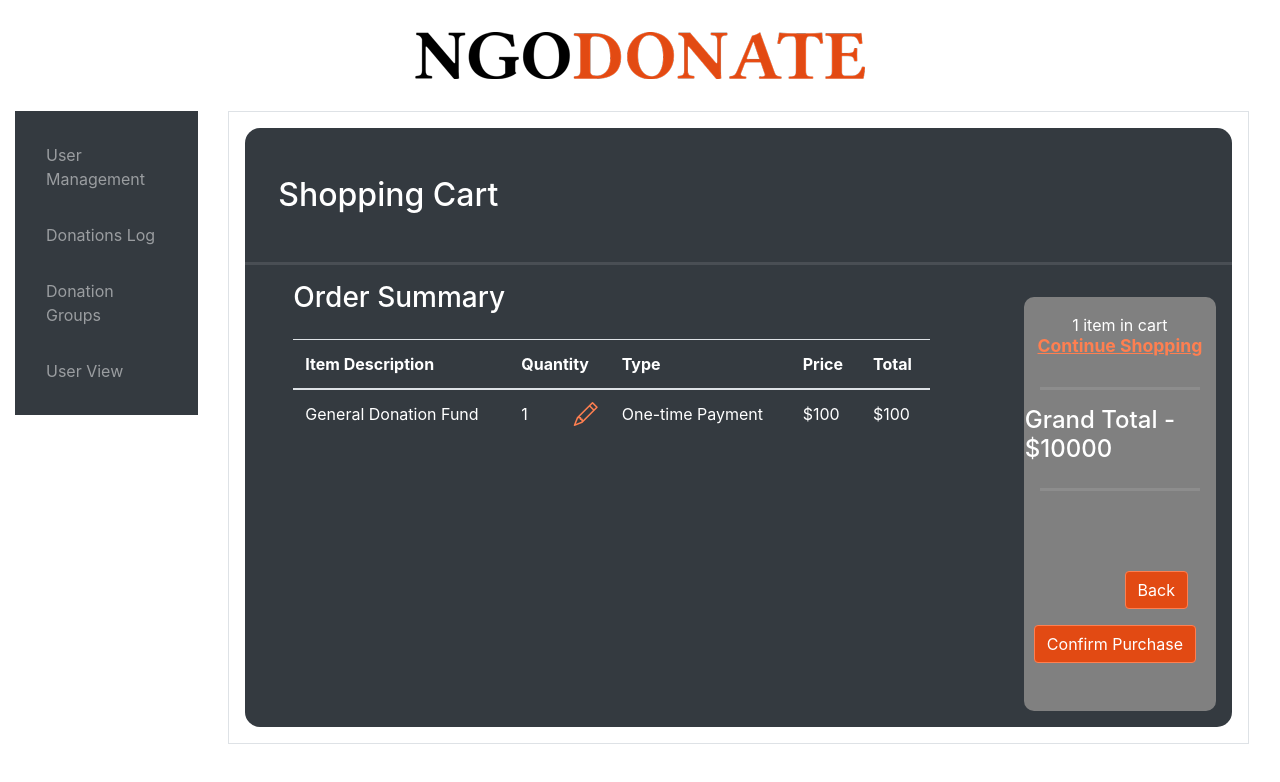
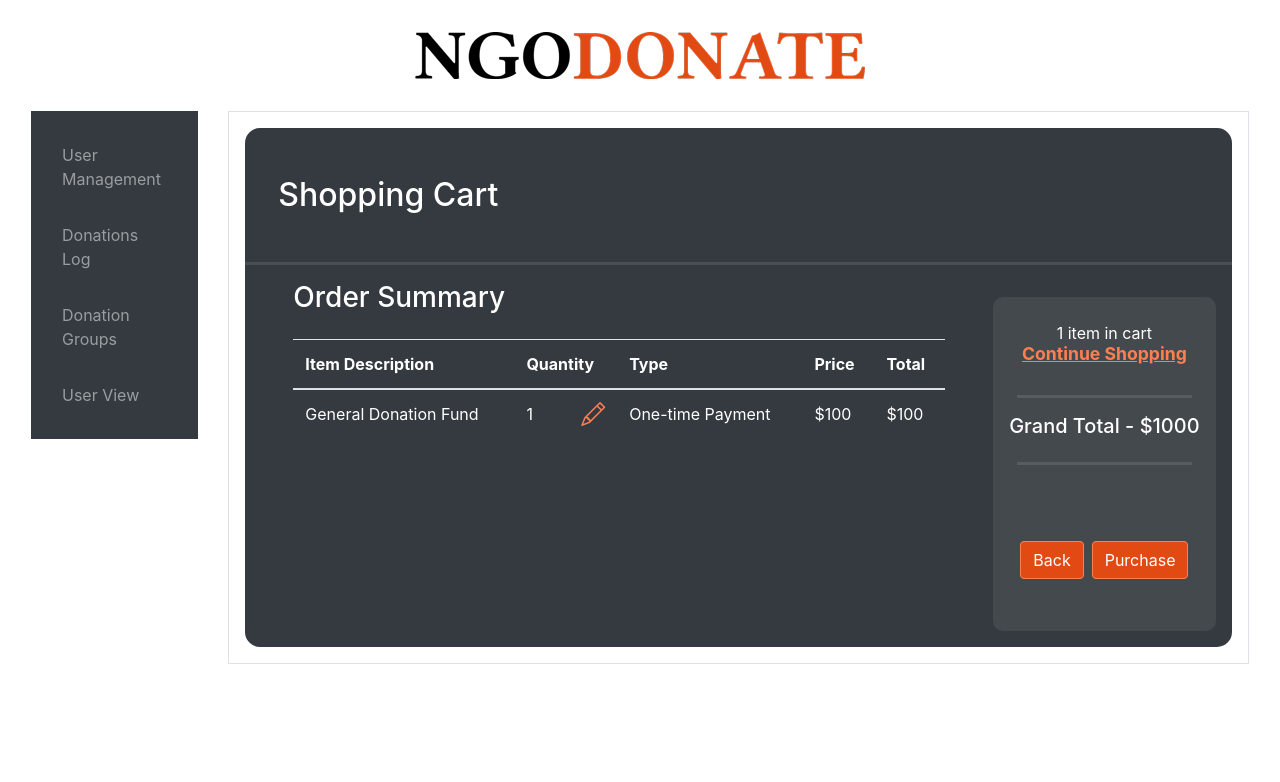
Before and after one commit to loganrennick/ngodonate, an Angular app: page /shopping-cart in a window 1280 px wide. Shown: the top 782 px of the page. Built offline with nearby package versions, Linux system fonts and the light colour scheme.

Commit message:
minor style adjustments

```diff
--- a/src/app/app.component.html
+++ b/src/app/app.component.html
@@ -7,7 +7,7 @@
   <div class="row">
     <div class="col-2">
       <div class="d-flex align-items-stretch">
-        <nav class="navbar navbar-dark bg-dark p-3 w-100">
+        <nav class="navbar navbar-dark bg-dark p-3 ml-3 w-100">
           <div class="container-fluid">
             <ul class="navbar-nav d-flex flex-column">
               <li class="nav-item py-2">
--- a/src/app/login/login.component.html
+++ b/src/app/login/login.component.html
@@ -1,36 +1,34 @@
-
-<div>
-    <form #loginForm="ngForm" (ngSubmit)="onFormSubmit(loginForm,InvalidUser)">
-
+<div class="p-3 border mr-3 d-flex justify-content-center">
+    <div class="col-6">
+        <form class="my-5" #loginForm="ngForm" (ngSubmit)="onFormSubmit(loginForm,InvalidUser)">
+            <h3 class="mb-5">Log in</h3>
             <div class="form-group row">
-            <label  class="col-sm-2 col-form-label">User Name</label>
-            <div class="col-sm-10">
-            <input type='text'  #userID="ngModel" required name="userID" class="form-control"
+                <label class="col-sm-4 col-form-label">User Name</label>
+                <div class="col-sm-8">
+                    <input type='text' #userID="ngModel" required name="userID" class="form-control"
                         [class.is-invalid]="userID.invalid && userID.touched" [(ngModel)]="loginModel.userID">
                     <div *ngIf="userID.touched && userID.errors">
                         <div class="alert alert-danger" *ngIf="userID.errors.required">User Name is required</div>
                     </div>
                 </div>
             </div>
-
             <div class="form-group row">
-            <label class="col-sm-2 col-form-label">Password </label>
-            <div class="col-sm-10">
-            <input type="password"  #passWord = "ngModel" required name="passWord" class="form-control"
+                <label class="col-sm-4 col-form-label">Password </label>
+                <div class="col-sm-8">
+                    <input type="password" #passWord="ngModel" required name="passWord" class="form-control"
                         [class.is-invalid]="passWord.invalid && passWord.touched" [(ngModel)]="loginModel.passWord">
                     <div *ngIf="passWord.touched && passWord.errors">
                         <div class="alert alert-danger" *ngIf="passWord.errors.required">Password is required</div>
                     </div>
                 </div>
             </div>
-        <div class="form-group" style="text-align: center;">
-            <div class="col-sm-10">
+            <div class="form-group">
+                <div class="mt-5 d-flex justify-content-end">
                     <button type="submit" [disabled]="loginForm.form.invalid" class="btn btn-primary">Login</button>
                 </div>
             </div>
-
-
         </form>
+    </div>
 
 
     <ng-template #InvalidUser>
--- a/src/app/shopping-cart/shopping-cart.component.html
+++ b/src/app/shopping-cart/shopping-cart.component.html
@@ -5,7 +5,7 @@
         </div>
         <hr>
         <div class="row">
-            <div class="col-9">
+            <div class="col-9 pr-0">
                 <div class="px-5">
                     <h3 class="pb-3">Order Summary</h3>
                     <table class="table">
@@ -38,8 +38,8 @@
                     </table>
                 </div>
             </div>
-            <div class="col-3">
-                <div class="m-3 p-3" style="background-color: grey; border-radius: 10px;">
+            <div class="col-3 pl-0">
+                <div class="my-3 p-4 mr-3 " style="background-color: #44494e; border-radius: 10px;">
                     <div class="row d-flex justify-content-center">
                         {{quantity}} item in cart
                     </div>
@@ -50,12 +50,12 @@
                     </div>
                     <hr>
                     <div class="row d-flex justify-content-center">
-                        <h4>Grand Total - $10000</h4>
+                        <h5>Grand Total - $1000</h5>
                     </div>
                     <hr>
-                    <div class="my-4 pt-5  row d-flex justify-content-end mr-1">
-                        <div class="btn btn-secondary btn-orange my-2 mr-2" (click)="cancel()">Back</div>
-                        <div class="btn btn-secondary btn-orange my-2" (click)="continue()">Confirm Purchase</div>
+                    <div class="my-4 pt-5  row d-flex justify-content-center">
+                        <div class="btn btn-secondary btn-orange m-1" (click)="cancel()">Back</div>
+                        <div class="btn btn-secondary btn-orange m-1" (click)="continue()">Purchase</div>
                     </div>
                 </div>
             </div>
--- a/src/app/user-management/user-management.component.html
+++ b/src/app/user-management/user-management.component.html
@@ -31,9 +31,9 @@
                     <ng-template #AdminUser> -->
                     <td class="text-center d-flex justify-content-between">
                         <div class="w-100">
-                            <button type="button" class="btn btn-primary mr-2 py-0 w-25"
-                                (click)="editUser(user)">Edit</button>
-                            <button type="button" class="btn btn-danger mr-2 py-0 w-25"
+                            <button type="button" class="btn btn-primary mr-2 py-0" (click)="editUser(user)"
+                                style="width: 75px;">Edit</button>
+                            <button type="button" class="btn btn-danger mr-2 py-0" style="width: 75px;"
                                 (click)="deleteUserDlg(user,DeleteUser)">Delete</button>
                         </div>
                     </td>
@@ -53,8 +53,8 @@
             <label>Are you sure, You want to delete the record?</label>
         </div>
         <div class="modal-footer d-flex">
-               <button style="text-align: center;" class="btn btn-primary" (click)="deleteUser()">Delete</button>
-               <button style="text-align: center;" class="btn btn-primary" (click)="CanceldeleteUser()">Cancel</button>
+            <button style="text-align: center;" class="btn btn-primary" (click)="deleteUser()">Delete</button>
+            <button style="text-align: center;" class="btn btn-primary" (click)="CanceldeleteUser()">Cancel</button>
         </div>
 
     </ng-template>
```
Lines whose indentation alone changed are shown as unchanged.
